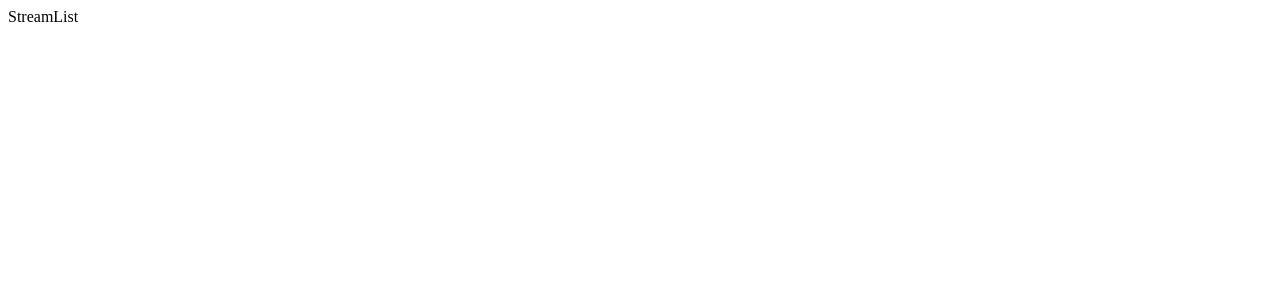
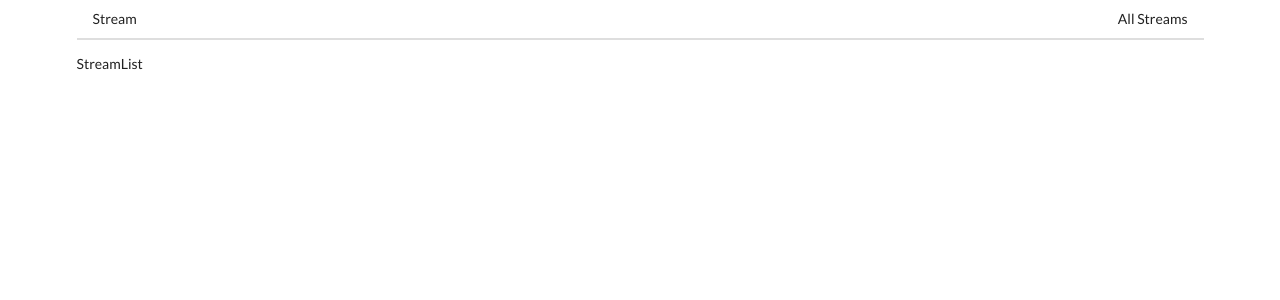
Before and after one commit to yao80350/streams, a React (Create React App) app in the folder client/: page / in a window 1280 px wide. Shown: the top 300 px of the page. Built offline with nearby package versions, Linux system fonts and the light colour scheme.

Commit message:
Connecting the Header

```diff
--- a/client/public/index.html
+++ b/client/public/index.html
@@ -9,6 +9,7 @@
       name="description"
       content="Web site created using create-react-app"
     />
+    <link rel="stylesheet" href="https://cdnjs.cloudflare.com/ajax/libs/semantic-ui/2.4.1/semantic.min.css">
     <link rel="apple-touch-icon" href="logo192.png" />
     <!--
       manifest.json provides metadata used when your web app is installed on a
--- a/client/src/components/App.js
+++ b/client/src/components/App.js
@@ -6,15 +6,17 @@ import StreamCreate from './streams/StreamCreate';
 import StreamEdit from './streams/StreamEdit';
 import StreamDelect from './streams/StreamDelect';
 import StreamShow from './streams/StreamShow';
+import Header from './Header';
 
 
 
 class App extends React.Component {
     render() {
         return (
-            <div>
+            <div className="ui container">
                 <BrowserRouter>
                     <div>
+                        <Header />
                         <Route path="/" exact component={StreamList} />
                         <Route path="/streams/new" exact component={StreamCreate} />
                         <Route path="/streams/edit" exact component={StreamEdit} />
--- /dev/null
+++ b/client/src/components/Header.js
@@ -0,0 +1,20 @@
+import React from 'react';
+import { Link } from 'react-router-dom';
+
+const Header = () => {
+    return (
+        <div className="ui secondary pointing menu">
+            <Link to="/" className="item">
+                Stream
+            </Link>
+
+            <div className="right menu">
+                <Link to="/" className="item">
+                    All Streams
+                </Link>
+            </div>
+        </div>
+    );
+}
+
+export default Header;
```
